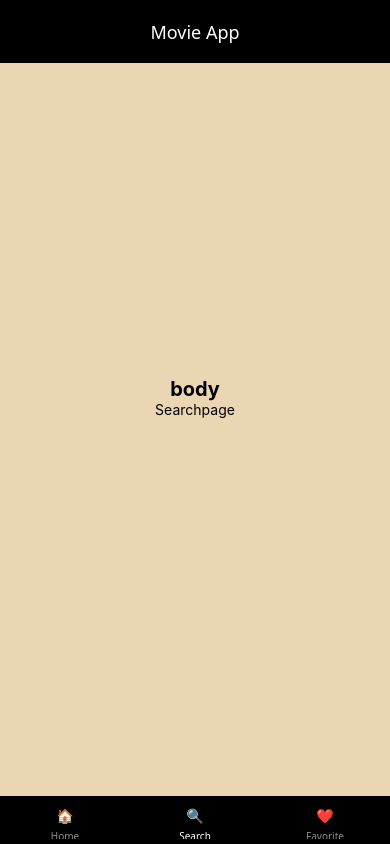
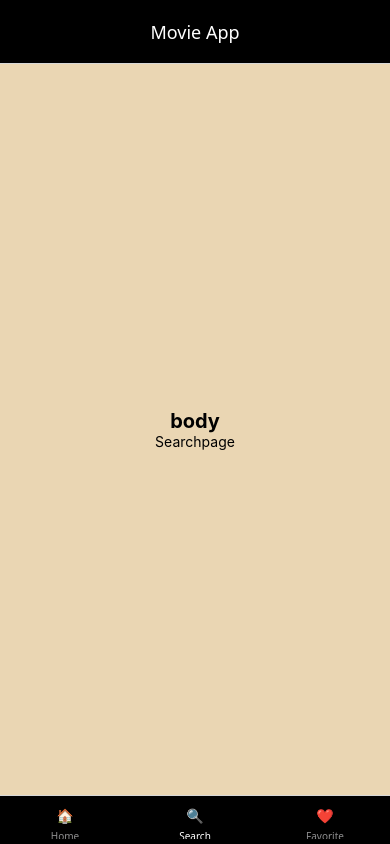
Before and after one commit to Mahdi-0011/React-Native-Slutprojekt, a React Native app: screen /Search in a window 390 px wide. Built offline with nearby package versions, Linux system fonts and the light colour scheme.

Commit message:
fix: remove pading form body.

```diff
--- a/Layout/Layout.tsx
+++ b/Layout/Layout.tsx
@@ -39,7 +39,5 @@
     flexGrow: 1,
     justifyContent: "center",
     alignItems: "center",
-    paddingTop: 15,
-    paddingBottom: 80,
   },
 });
```
